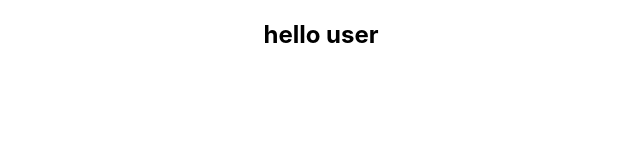
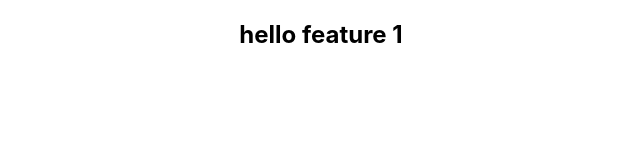
Before and after one commit to saiDev1999/6R-React-Class, a React (Create React App) app: page / in a window 1280 px wide. Shown: the top 160 px of the page, without its empty margins (319-959 px from the left). Built offline with nearby package versions, Linux system fonts and the light colour scheme.

Commit message:
feature 1 added

```diff
--- a/src/App.js
+++ b/src/App.js
@@ -4,7 +4,7 @@ import "./App.css";
 function App() {
   return (
     <div className="App">
-      <h2>hello user</h2>
+      <h2>hello feature 1</h2>
     </div>
   );
 }
```
